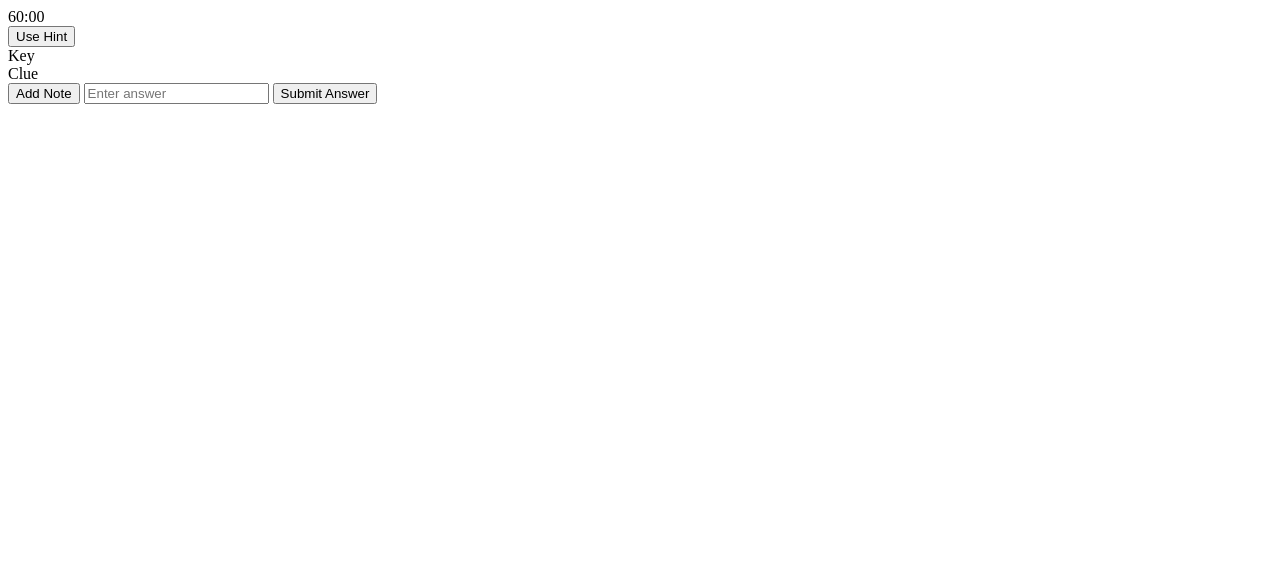
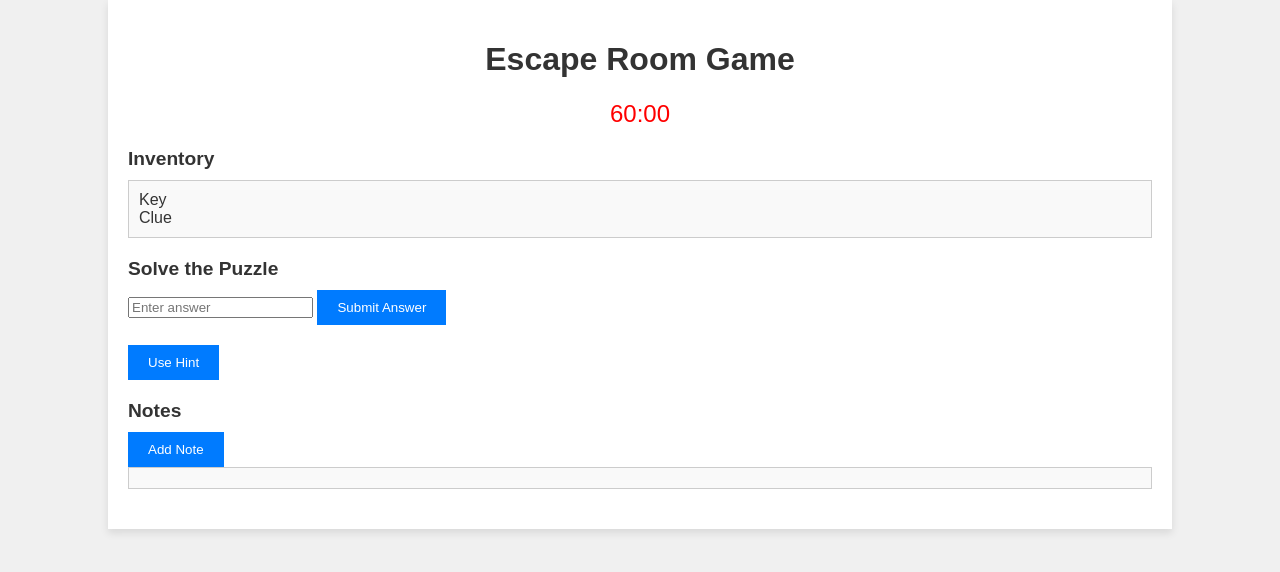
Before and after one commit to junghwa1996/webGame, a plain HTML site: page index.html in a window 1280 px wide. Drawn offline with Linux system fonts and the light colour scheme.

Commit message:
UI update

```diff
--- a/index.html
+++ b/index.html
@@ -3,19 +3,36 @@
 <head>
     <meta charset="UTF-8">
     <meta name="viewport" content="width=device-width, initial-scale=1.0">
-    <title>Escape Room Prototype</title>
+    <title>Escape Room Game</title>
+    <link rel="stylesheet" href="styles.css"> <!-- CSS 파일 연결 -->
 </head>
 <body>
     <div id="gameContainer">
-        <div id="timerDisplay">60:00</div>
-        <button id="hintButton">Use Hint</button>
+        <header>
+            <h1>Escape Room Game</h1>
+            <div id="timerDisplay">60:00</div>
+        </header>
 
-        <div id="inventoryDisplay"></div>
-        <div id="noteDisplay"></div>
-        <button id="addNoteButton">Add Note</button>
+        <section id="inventorySection">
+            <h2>Inventory</h2>
+            <div id="inventoryDisplay"></div>
+        </section>
 
-        <input id="puzzleInput" type="text" placeholder="Enter answer">
-        <button id="submitPuzzleButton">Submit Answer</button>
+        <section id="puzzleSection">
+            <h2>Solve the Puzzle</h2>
+            <input id="puzzleInput" type="text" placeholder="Enter answer">
+            <button id="submitPuzzleButton">Submit Answer</button>
+        </section>
+
+        <section id="hintSection">
+            <button id="hintButton">Use Hint</button>
+        </section>
+
+        <section id="noteSection">
+            <h2>Notes</h2>
+            <button id="addNoteButton">Add Note</button>
+            <div id="noteDisplay"></div>
+        </section>
     </div>
 
     <script src="hintSystem.js"></script>
--- /dev/null
+++ b/styles.css
@@ -0,0 +1,53 @@
+/* styles.css */
+body {
+  font-family: Arial, sans-serif;
+  background-color: #f0f0f0;
+  color: #333;
+  margin: 0;
+  padding: 0;
+}
+
+#gameContainer {
+  width: 80%;
+  margin: 0 auto;
+  padding: 20px;
+  background-color: white;
+  box-shadow: 0px 4px 8px rgba(0, 0, 0, 0.1);
+}
+
+header {
+  text-align: center;
+  margin-bottom: 20px;
+}
+
+#timerDisplay {
+  font-size: 1.5em;
+  color: red;
+}
+
+section {
+  margin-bottom: 20px;
+}
+
+h2 {
+  font-size: 1.2em;
+  margin-bottom: 10px;
+}
+
+#inventoryDisplay, #noteDisplay {
+  padding: 10px;
+  border: 1px solid #ccc;
+  background-color: #f9f9f9;
+}
+
+button {
+  background-color: #007bff;
+  color: white;
+  padding: 10px 20px;
+  border: none;
+  cursor: pointer;
+}
+
+button:hover {
+  background-color: #0056b3;
+}
```
